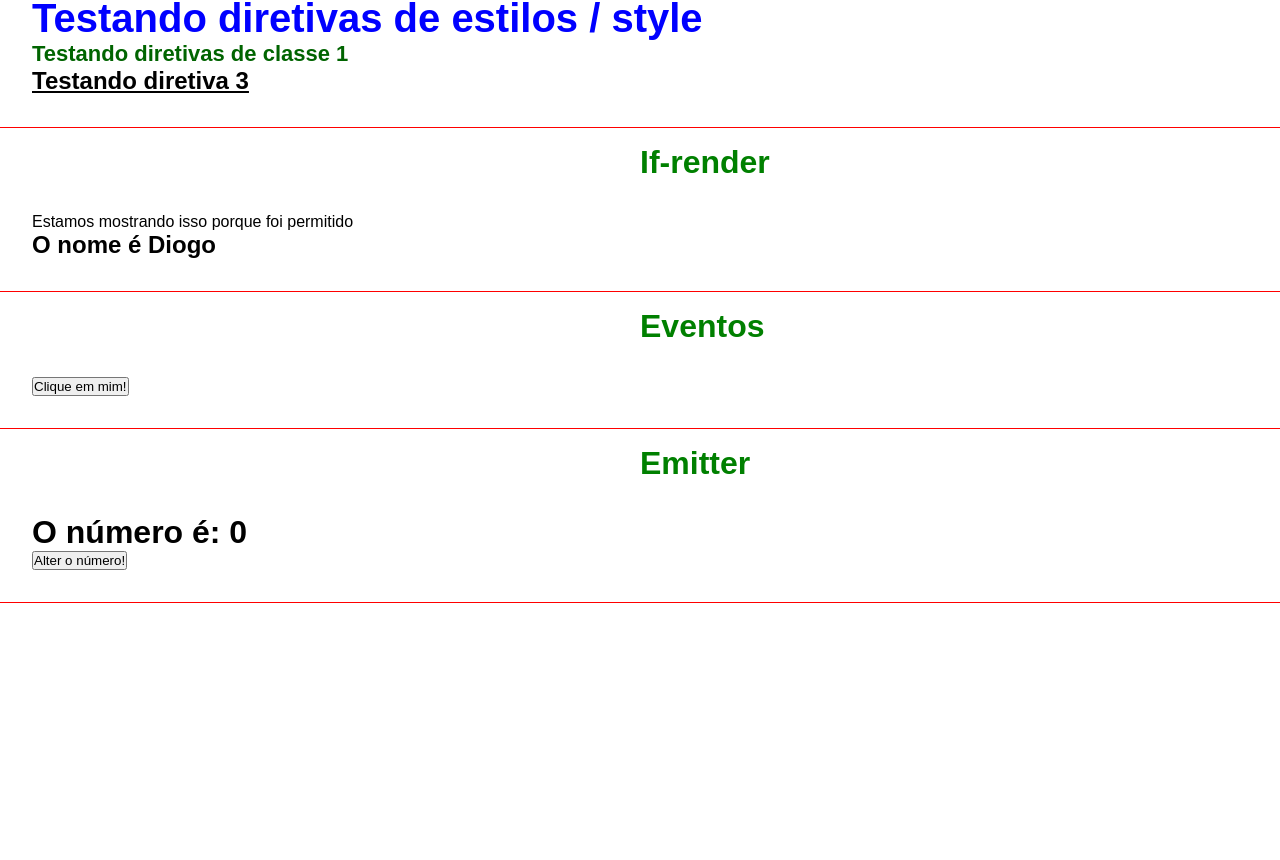
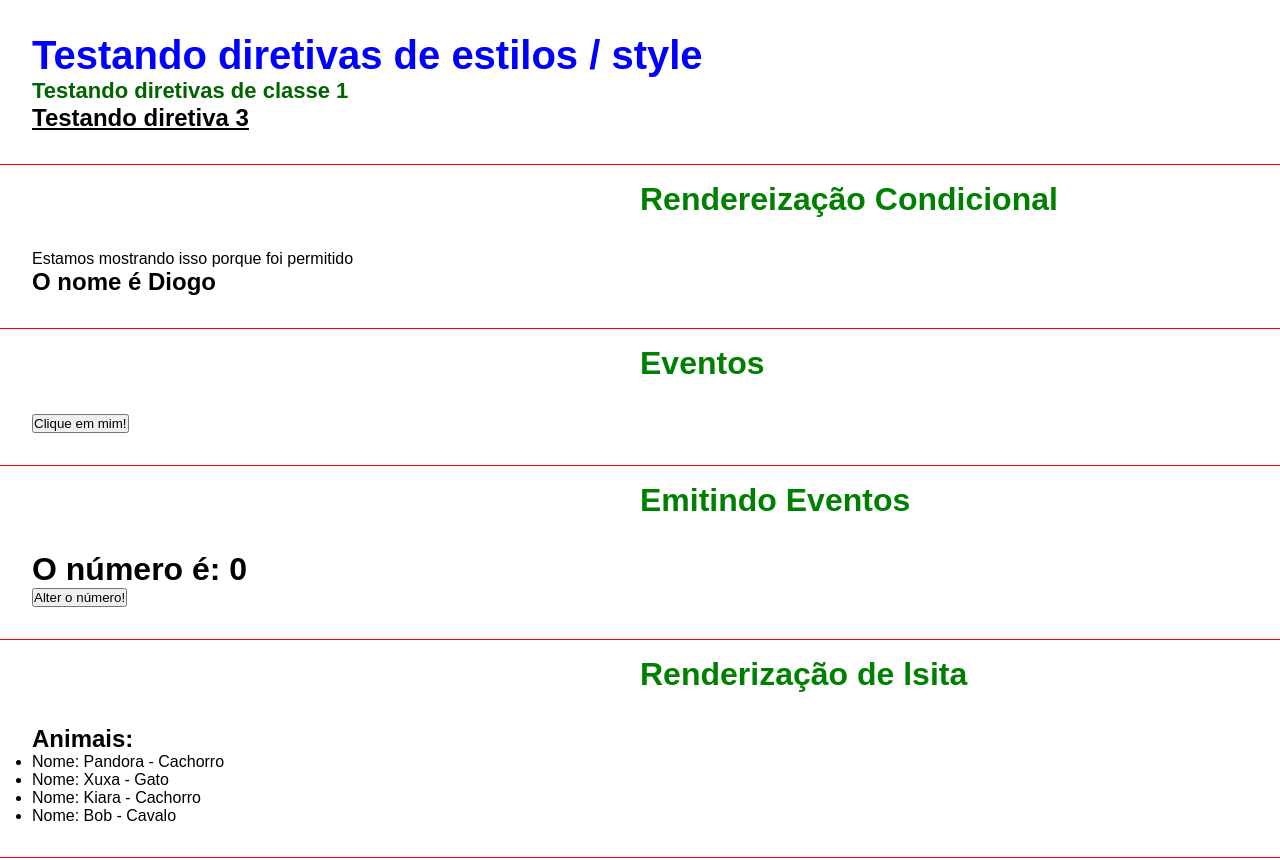
Before and after one commit to diogovaladao/angular, an Angular app in the folder curso-angular/: page / in a window 1280 px wide. Shown: the part 746-1606 px from the top of the page. Built offline with nearby package versions, Linux system fonts and the light colour scheme.

Commit message:
até a aula 12

```diff
--- a/curso-angular/src/app/app.component.html
+++ b/curso-angular/src/app/app.component.html
@@ -11,3 +11,4 @@
   <app-if-render></app-if-render>
   <app-eventos></app-eventos>
   <app-emiter></app-emiter>
+  <app-list-render></app-list-render>
--- a/curso-angular/src/app/app.module.ts
+++ b/curso-angular/src/app/app.module.ts
@@ -10,6 +10,7 @@ import { IfRenderComponent } from './components/if-render/if-render.component';
 import { EventosComponent } from './components/eventos/eventos.component';
 import { EmiterComponent } from './components/emiter/emiter.component';
 import { ChangeNumberComponent } from './components/change-number/change-number.component';
+import { ListRenderComponent } from './components/list-render/list-render.component';
 
 @NgModule({
   declarations: [
@@ -20,7 +21,8 @@ import { ChangeNumberComponent } from './components/change-number/change-number.
     IfRenderComponent,
     EventosComponent,
     EmiterComponent,
-    ChangeNumberComponent
+    ChangeNumberComponent,
+    ListRenderComponent
   ],
   imports: [
     BrowserModule,
--- a/curso-angular/src/app/components/emiter/emiter.component.html
+++ b/curso-angular/src/app/components/emiter/emiter.component.html
@@ -1,4 +1,4 @@
-<h1 class="h1-title">Emitter</h1>
+<h1 class="h1-title">Emitindo Eventos</h1>
 <div class="class">
     <h1>O número é: {{myNumber}}</h1>
     <app-change-number (changeNumber)="onChangeNumber()"></app-change-number>
--- a/curso-angular/src/app/components/first-component/first-component.component.html
+++ b/curso-angular/src/app/components/first-component/first-component.component.html
@@ -1,4 +1,4 @@
-<h1 class="h1-title">Primeiro componente</h1>
+<h1 class="h1-title">Compartilhamento e Interpolação de Dados</h1>
 <div class="class">
     <h2>Nome: {{name}}</h2>
     <p>Idade: {{idade}}</p>
--- a/curso-angular/src/app/components/if-render/if-render.component.html
+++ b/curso-angular/src/app/components/if-render/if-render.component.html
@@ -1,4 +1,4 @@
-<h1 class="h1-title">If-render</h1>
+<h1 class="h1-title">Rendereização Condicional</h1>
 <div class="class">
     <div *ngIf="canShow">Estamos mostrando isso porque foi permitido</div>
     <h2 *ngIf="nome === 'Diogo'; else nomeNotFound">O nome é Diogo</h2>
--- /dev/null
+++ b/curso-angular/src/app/components/list-render/list-render.component.html
@@ -0,0 +1,9 @@
+<h1 class="h1-title">Renderização de lsita</h1>
+<div class="class">
+    <h2>Animais:</h2>
+    <ul>
+        <li *ngFor="let animal of animals">
+            Nome: {{animal.name}} - {{animal.type}}
+        </li>
+    </ul>
+</div>
--- /dev/null
+++ b/curso-angular/src/app/components/list-render/list-render.component.ts
@@ -0,0 +1,22 @@
+import { Component, OnInit } from '@angular/core';
+
+@Component({
+  selector: 'app-list-render',
+  templateUrl: './list-render.component.html',
+  styleUrls: ['./list-render.component.css']
+})
+export class ListRenderComponent implements OnInit {
+
+  animals = [
+    {name: 'Pandora', type: 'Cachorro'},
+    {name: 'Xuxa', type: 'Gato'},
+    {name: 'Kiara', type: 'Cachorro'},
+    {name: 'Bob', type: 'Cavalo'},
+  ]
+
+  constructor() { }
+
+  ngOnInit(): void {
+  }
+
+}
```
Also changed, not shown: curso-angular/src/app/components/list-render/list-render.component.css (added).
